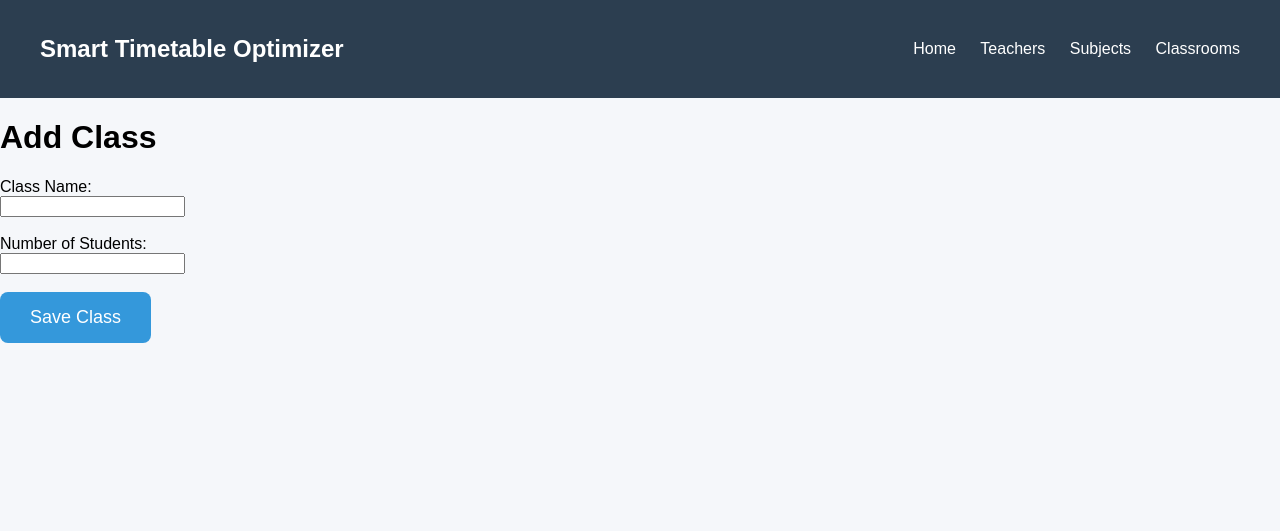
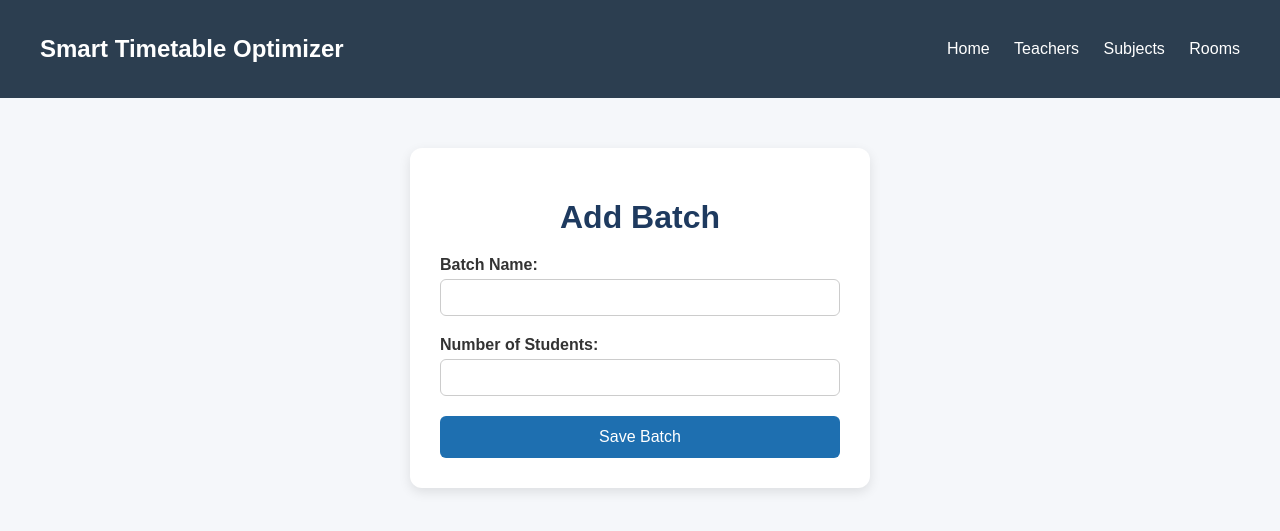
Before and after one commit to palakpj25hds/smart-timetable-optimizer, a Flask app: page /class in a window 1280 px wide. Shown: the top 531 px of the page. Run offline with Flask 3, Linux system fonts and the light colour scheme.

Commit message:
Update class.html

```diff
--- a/templates/class.html
+++ b/templates/class.html
@@ -1,8 +1,58 @@
 <!DOCTYPE html>
 <html>
 <head>
-    <title>Add Class</title>
+    <title>Add Batch</title>
     <link rel="stylesheet" href="/static/style.css">
+    <style>
+        body {
+            font-family: sans-serif;
+        }
+
+        .form-container {
+            max-width: 400px;
+            margin: 50px auto;
+            padding: 30px;
+            background-color: white;
+            border-radius: 12px;
+            box-shadow: 0 4px 12px rgba(0,0,0,0.1);
+        }
+
+        .form-container h1 {
+            color: #1e3a5f;
+            text-align: center;
+            margin-bottom: 20px;
+        }
+
+        .form-container label {
+            font-weight: bold;
+            color: #333;
+        }
+
+        .form-container input {
+            width: 100%;
+            padding: 10px;
+            margin-top: 5px;
+            margin-bottom: 20px;
+            border: 1px solid #ccc;
+            border-radius: 6px;
+            box-sizing: border-box;
+        }
+
+        .form-container button {
+            width: 100%;
+            padding: 12px;
+            background-color: #1e6fb0;
+            color: white;
+            border: none;
+            border-radius: 6px;
+            font-size: 16px;
+            cursor: pointer;
+        }
+
+        .form-container button:hover {
+            background-color: #155a8f;
+        }
+    </style>
 </head>
 <body>
 
@@ -12,23 +62,25 @@
         <a href="/">Home</a>
         <a href="/teacher">Teachers</a>
         <a href="/subject">Subjects</a>
-        <a href="/classroom">Classrooms</a>
+        <a href="/classroom">Rooms</a>
     </div>
 </nav>
 
-<h1>Add Class</h1>
+<div class="form-container">
+    <h1>Add Batch</h1>
 
-<form action="/save_class" method="POST">
+    <form action="/save_class" method="POST">
 
-    <label>Class Name:</label><br>
-    <input type="text" name="class_name" required><br><br>
+        <label>Batch Name:</label>
+        <input type="text" name="class_name" required>
 
-    <label>Number of Students:</label><br>
-    <input type="number" name="student_count"><br><br>
+        <label>Number of Students:</label>
+        <input type="number" name="student_count">
 
-    <button type="submit">Save Class</button>
+        <button type="submit">Save Batch</button>
 
-</form>
+    </form>
+</div>
 
 </body>
 </html>
```
